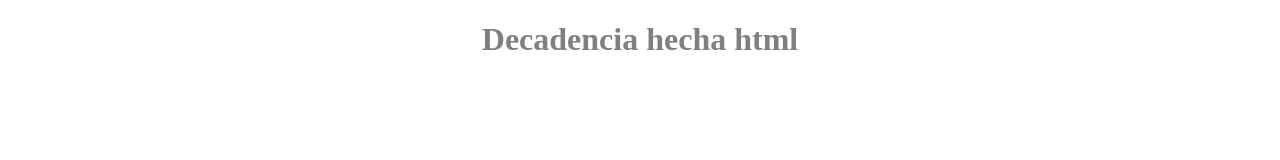
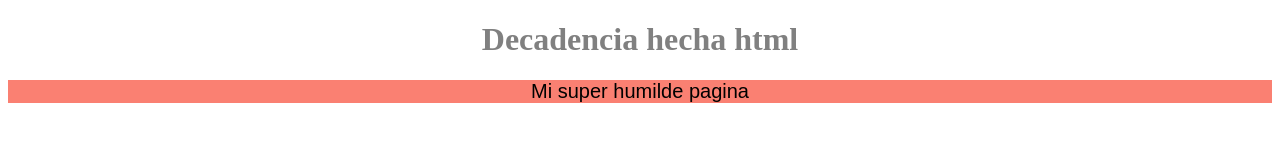
Before and after one commit to berserker012299-boop/Mi-super-humilde-pagina, a plain HTML site: page index.html in a window 1280 px wide. Drawn offline with Linux system fonts and the light colour scheme.

Commit message:
color salmon

```diff
--- a/index.html
+++ b/index.html
@@ -8,6 +8,6 @@
 </head>
 <body>
     <h1>Decadencia hecha html</h1>
-
+    <p>Mi super humilde pagina</p>
 </body>
 </html>
--- a/styles.css
+++ b/styles.css
@@ -2,3 +2,10 @@ h1 {
     color : gray;
     text-align : center;
 }
+
+p {
+    font-family : Arial, sans-serif;
+    font-size : 20px;
+    background-color : salmon;
+    text-align : center;
+}
```
